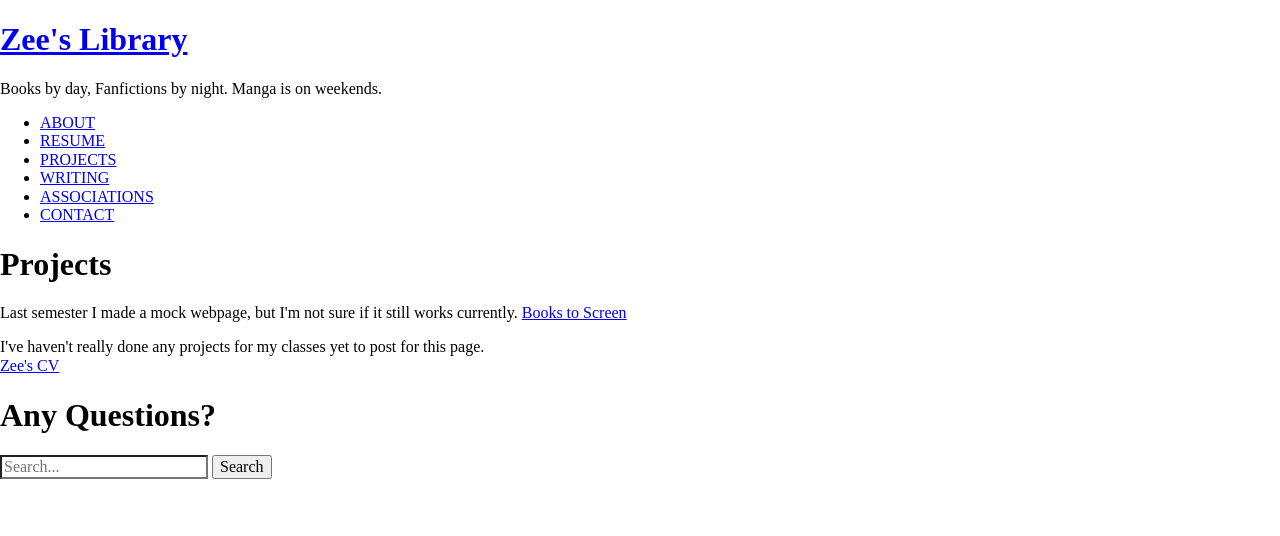
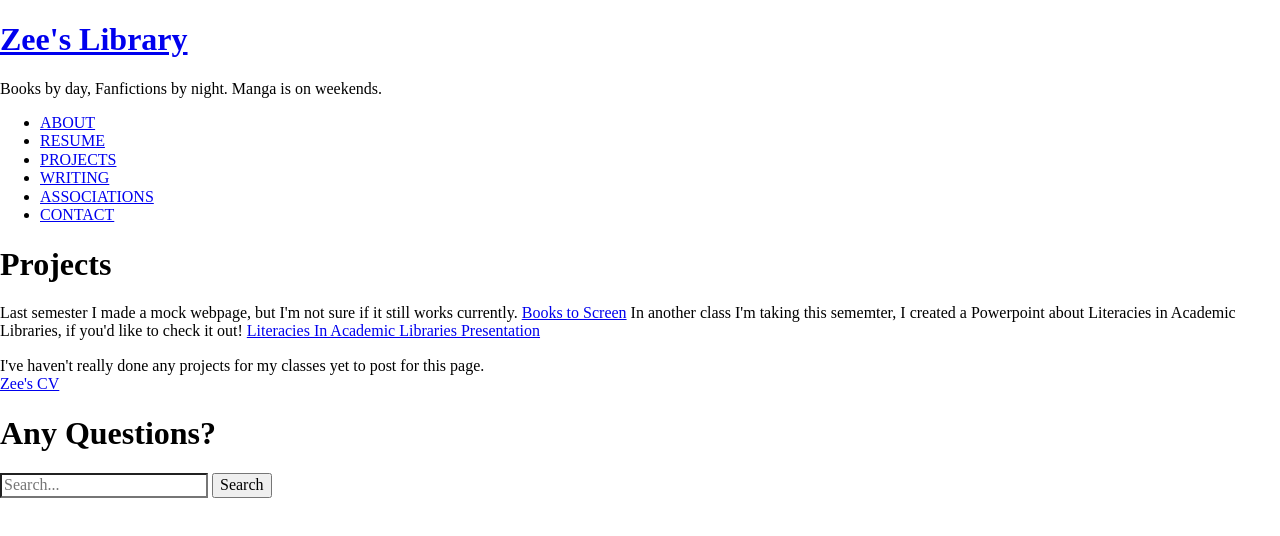
Before and after one commit to zeenerd/Info-552, a plain HTML site: page Week_3_Portfolio/Projects.html in a window 1280 px wide. Drawn offline with Linux system fonts and the light colour scheme.

Commit message:
Links for Projects

```diff
--- a/Week_3_Portfolio/Projects.html
+++ b/Week_3_Portfolio/Projects.html
@@ -32,6 +32,7 @@
 
     <p>
         Last semester I made a mock webpage, but I'm not sure if it still works currently. <a href="https://dev-bookstosceen.pantheonsite.io/">Books to Screen</a>
+        In another class I'm taking this sememter, I created a Powerpoint about Literacies in Academic Libraries, if you'd like to check it out! <a href="https://docs.google.com/presentation/d/1z2ttkW_OiObHrPNTM7AAKpJbXsxBKTDXXySwwECXao4/edit#slide=id.p">Literacies In Academic Libraries Presentation</a>
     </p>
 
 <article>
```
